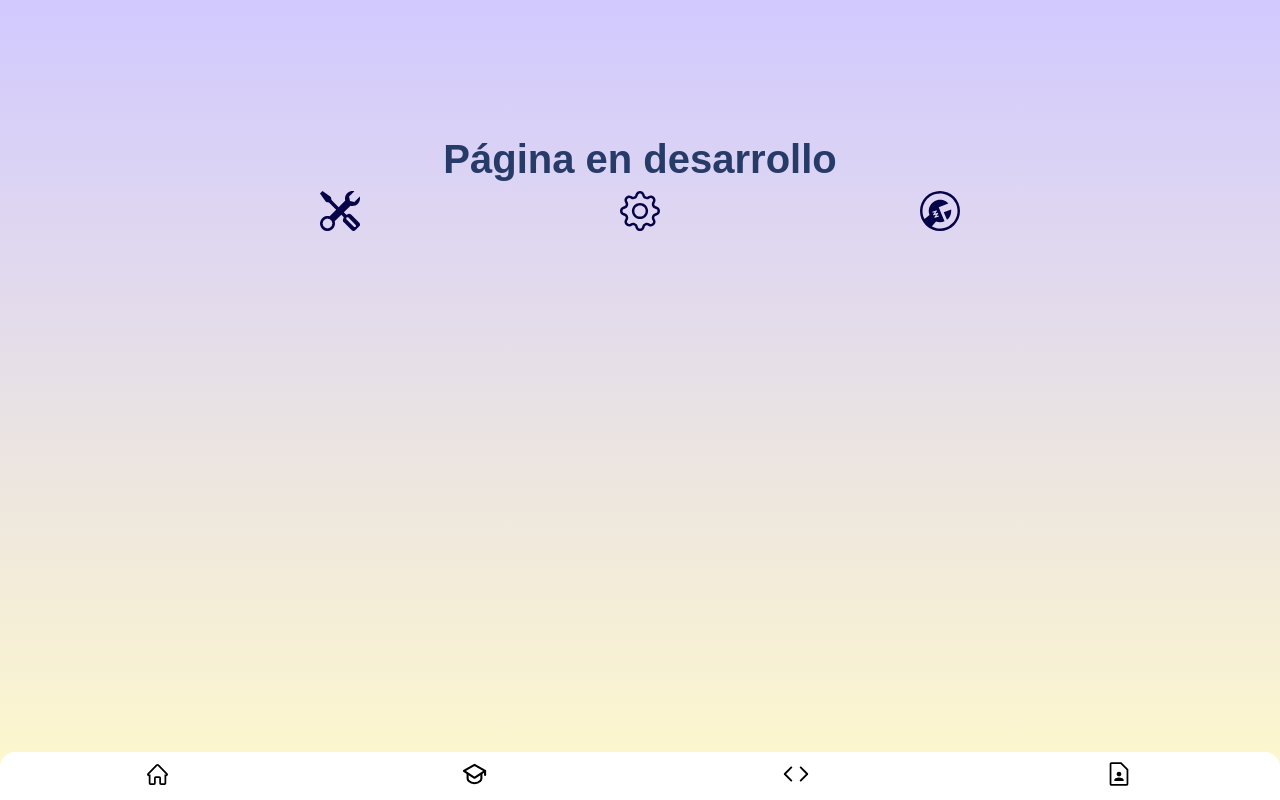
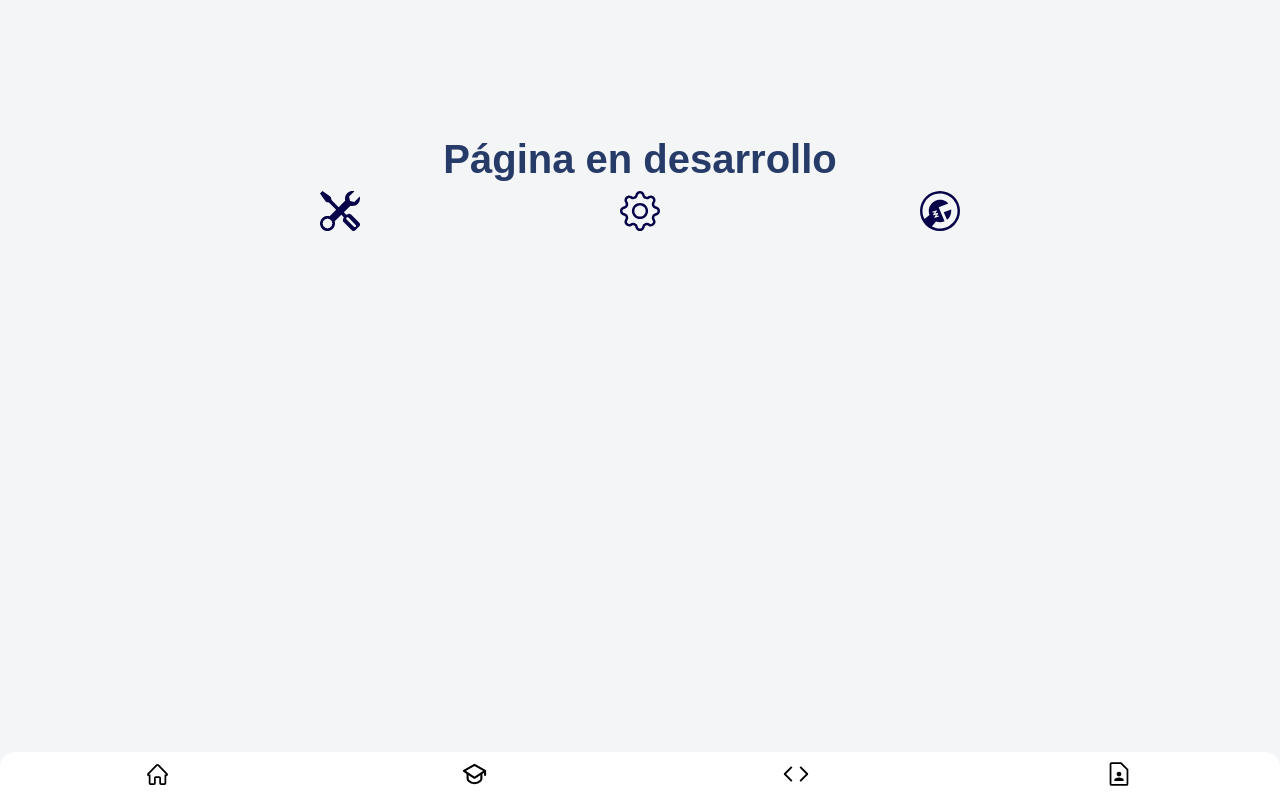
Before and after one commit to Yusei-0/Yusei-0, an Angular app: page /skills in a window 1280 px wide. Built offline with nearby package versions, Linux system fonts and the light colour scheme.

Commit message:
Change the background to new design and change the education route to in-production

```diff
--- a/src/app/app-routing.module.ts
+++ b/src/app/app-routing.module.ts
@@ -19,7 +19,7 @@ const routes: Routes = [
   },
   {
     path: 'education',
-    loadChildren: () => import('./education/education.module').then(m=> m.EducationModule)
+    loadChildren: () => import('./in-production/in-production.module').then(m=> m.InProductionModule)
   },
   {
     path: 'skills',
--- a/src/app/home/home/home.component.css
+++ b/src/app/home/home/home.component.css
@@ -1,7 +1,6 @@
 
 .home-container{
     background: var(--grey-background);
-    /* padding: 10px 6%; */
     padding-bottom: 28px;
 }
 
--- a/src/app/in-production/in-production.component.css
+++ b/src/app/in-production/in-production.component.css
@@ -1,5 +1,5 @@
 .develop-container{
-    background: linear-gradient(180deg, rgba(179, 165, 255, 0.6) 0%, #FFF9CB 100%);
+    background: var(--grey-background);
     padding: 6%;
     text-align: center;
     height: 100vh;
```
